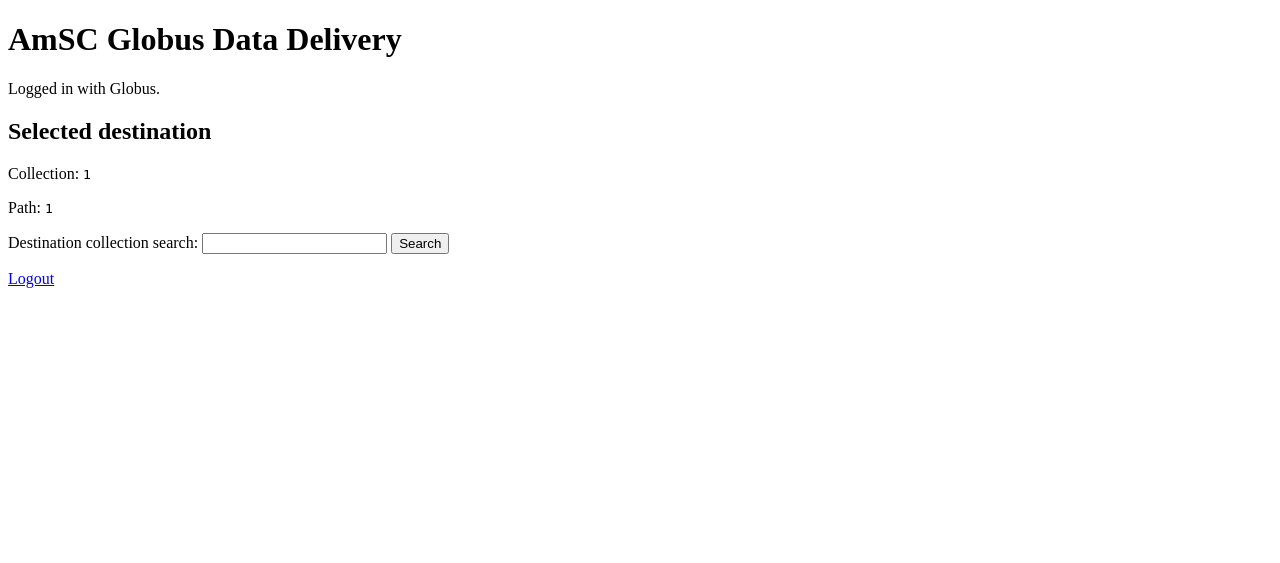
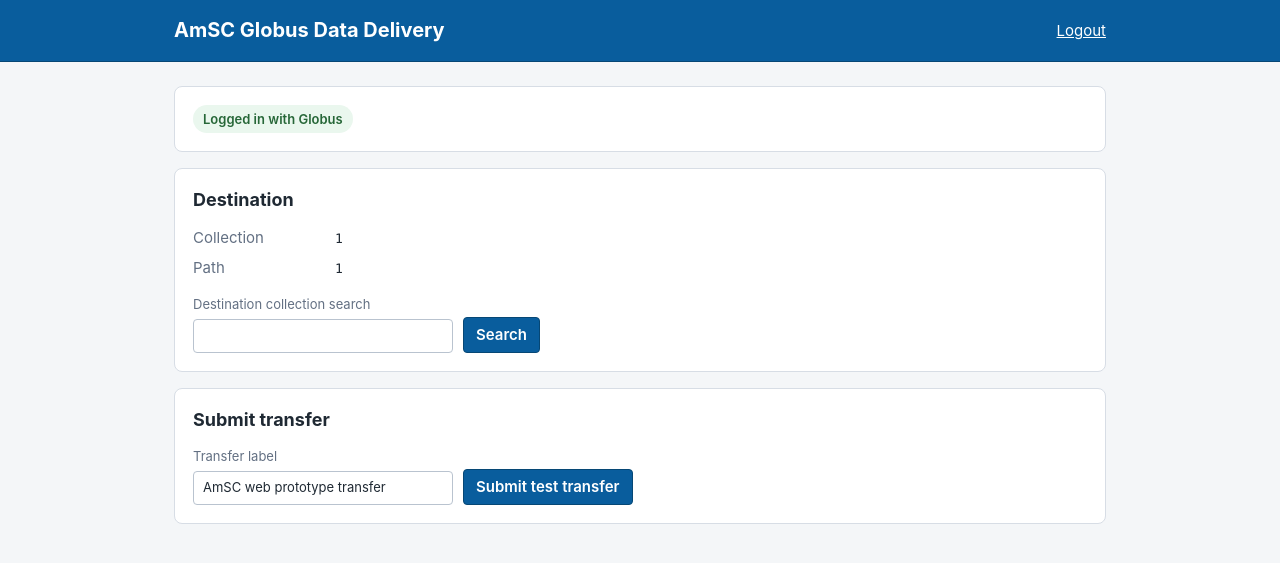
Before and after one commit to RaiqaRasool/amsc-d2.2, a Flask app: page / in a window 1280 px wide. Shown: the top 563 px of the page. Run offline with Flask 3, Linux system fonts and the light colour scheme; the visitor is signed in with stand-in values (Sample User, id 1).

Commit message:
feat(transfer): submit labeled transfer

```diff
--- a/app.py
+++ b/app.py
@@ -5,7 +5,7 @@ import secrets
 import globus_sdk
 from dotenv import load_dotenv
 from flask import Flask, redirect, render_template, request, session, url_for
-from globus_sdk.scopes import TransferScopes
+from globus_sdk.scopes import GCSCollectionScopes, TransferScopes
 
 load_dotenv()
 
@@ -46,6 +46,11 @@ def child_path(parent_path, name):
     return posixpath.join(parent_path.rstrip("/") or "/", name)
 
 
+def destination_file_path(destination_folder, source_path):
+    filename = posixpath.basename(source_path.rstrip("/"))
+    return posixpath.join(destination_folder.rstrip("/") or "/", filename)
+
+
 @app.get("/")
 def index():
     return render_template(
@@ -53,6 +58,8 @@ def index():
         logged_in=session.get("logged_in"),
         destination_collection_id=session.get("destination_collection_id"),
         destination_path=session.get("destination_path"),
+        last_transfer_task_id=session.get("last_transfer_task_id"),
+        last_transfer_label=session.get("last_transfer_label"),
     )
 
 
@@ -62,9 +69,10 @@ def login():
     PENDING_OAUTH_STATES.add(state)
 
     client = auth_client()
+    source_data_access = GCSCollectionScopes(required_env("SOURCE_COLLECTION_ID")).data_access
     client.oauth2_start_flow(
         redirect_uri=required_env("GLOBUS_REDIRECT_URI"),
-        requested_scopes=TransferScopes.all,
+        requested_scopes=TransferScopes.all.with_dependencies([source_data_access]),
         state=state,
     )
     return redirect(client.oauth2_get_authorize_url())
@@ -86,9 +94,10 @@ def callback():
         return "Missing OAuth code.", 400
 
     client = auth_client()
+    source_data_access = GCSCollectionScopes(required_env("SOURCE_COLLECTION_ID")).data_access
     client.oauth2_start_flow(
         redirect_uri=required_env("GLOBUS_REDIRECT_URI"),
-        requested_scopes=TransferScopes.all,
+        requested_scopes=TransferScopes.all.with_dependencies([source_data_access]),
         state=returned_state,
     )
     token_response = client.oauth2_exchange_code_for_tokens(code)
@@ -155,6 +164,38 @@ def select_destination():
     return redirect(url_for("index"))
 
 
+@app.post("/transfer/submit")
+def submit_transfer():
+    client = transfer_client()
+    if client is None:
+        return redirect(url_for("login"))
+
+    source_collection_id = required_env("SOURCE_COLLECTION_ID")
+    source_path = required_env("SOURCE_PATH")
+    destination_collection_id = session.get("destination_collection_id")
+    destination_folder = session.get("destination_path")
+    if not destination_collection_id or not destination_folder:
+        return "Choose a destination folder before submitting a transfer.", 400
+
+    transfer_label = request.form.get("transfer_label", "").strip()
+    if not transfer_label:
+        transfer_label = "AmSC web prototype transfer"
+
+    destination_path = destination_file_path(destination_folder, source_path)
+    task_data = globus_sdk.TransferData(
+        source_endpoint=source_collection_id,
+        destination_endpoint=destination_collection_id,
+        label=transfer_label,
+    )
+    task_data.add_item(source_path, destination_path)
+
+    result = client.submit_transfer(task_data)
+    session["last_transfer_task_id"] = result["task_id"]
+    session["last_transfer_label"] = transfer_label
+
+    return redirect(url_for("index"))
+
+
 @app.get("/logout")
 def logout():
     session.clear()
--- /dev/null
+++ b/static/styles.css
@@ -0,0 +1,235 @@
+:root {
+  color-scheme: light;
+  --bg: #f4f6f8;
+  --panel: #ffffff;
+  --border: #d7dde5;
+  --text: #1f2933;
+  --muted: #637083;
+  --brand: #095d9d;
+  --brand-dark: #064775;
+  --success-bg: #eaf7ee;
+  --success-text: #276738;
+}
+
+* {
+  box-sizing: border-box;
+}
+
+body {
+  margin: 0;
+  background: var(--bg);
+  color: var(--text);
+  font-family: -apple-system, BlinkMacSystemFont, "Segoe UI", sans-serif;
+  font-size: 15px;
+  line-height: 1.45;
+}
+
+a {
+  color: var(--brand);
+}
+
+.topbar {
+  background: var(--brand);
+  color: #ffffff;
+  border-bottom: 1px solid var(--brand-dark);
+}
+
+.topbar-inner {
+  max-width: 980px;
+  margin: 0 auto;
+  padding: 16px 24px;
+  display: flex;
+  align-items: center;
+  justify-content: space-between;
+  gap: 16px;
+}
+
+.brand {
+  margin: 0;
+  font-size: 20px;
+  font-weight: 650;
+}
+
+.topbar a {
+  color: #ffffff;
+}
+
+.container {
+  max-width: 980px;
+  margin: 0 auto;
+  padding: 24px;
+}
+
+.stack {
+  display: grid;
+  gap: 16px;
+}
+
+.panel {
+  background: var(--panel);
+  border: 1px solid var(--border);
+  border-radius: 8px;
+  padding: 18px;
+}
+
+.panel h2,
+.panel h1 {
+  margin: 0 0 14px;
+  font-size: 18px;
+}
+
+.status {
+  display: inline-flex;
+  align-items: center;
+  min-height: 28px;
+  padding: 4px 10px;
+  border-radius: 999px;
+  background: var(--success-bg);
+  color: var(--success-text);
+  font-size: 13px;
+  font-weight: 600;
+}
+
+.meta {
+  display: grid;
+  gap: 8px;
+  margin: 0 0 16px;
+}
+
+.meta-row {
+  display: grid;
+  grid-template-columns: 130px minmax(0, 1fr);
+  gap: 12px;
+}
+
+.meta-row dt {
+  color: var(--muted);
+}
+
+.meta-row dd {
+  margin: 0;
+  min-width: 0;
+}
+
+code {
+  overflow-wrap: anywhere;
+  font-family: "SFMono-Regular", Consolas, monospace;
+  font-size: 13px;
+}
+
+form {
+  margin: 0;
+}
+
+.form-row {
+  display: flex;
+  align-items: end;
+  gap: 10px;
+  flex-wrap: wrap;
+}
+
+label {
+  display: grid;
+  gap: 5px;
+  color: var(--muted);
+  font-size: 13px;
+}
+
+input {
+  min-height: 34px;
+  min-width: 260px;
+  border: 1px solid #b9c3cf;
+  border-radius: 4px;
+  padding: 6px 9px;
+  color: var(--text);
+  font: inherit;
+}
+
+button,
+.button {
+  min-height: 34px;
+  border: 1px solid var(--brand-dark);
+  border-radius: 4px;
+  background: var(--brand);
+  color: #ffffff;
+  padding: 6px 12px;
+  font: inherit;
+  font-weight: 600;
+  text-decoration: none;
+  cursor: pointer;
+}
+
+button:hover,
+.button:hover {
+  background: var(--brand-dark);
+}
+
+.button-secondary {
+  border-color: var(--border);
+  background: #ffffff;
+  color: var(--brand);
+}
+
+.button-secondary:hover {
+  background: #eef5fb;
+}
+
+.actions {
+  display: flex;
+  gap: 10px;
+  flex-wrap: wrap;
+}
+
+.result-list {
+  list-style: none;
+  padding: 0;
+  margin: 0;
+  display: grid;
+  gap: 10px;
+}
+
+.result-item {
+  border: 1px solid var(--border);
+  border-radius: 6px;
+  padding: 12px;
+  background: #ffffff;
+}
+
+.result-title {
+  display: block;
+  margin-bottom: 4px;
+}
+
+.file-row {
+  display: flex;
+  align-items: center;
+  justify-content: space-between;
+  gap: 12px;
+}
+
+.file-type {
+  color: var(--muted);
+  font-size: 13px;
+}
+
+@media (max-width: 640px) {
+  .topbar-inner,
+  .container {
+    padding-left: 16px;
+    padding-right: 16px;
+  }
+
+  .meta-row {
+    grid-template-columns: 1fr;
+    gap: 2px;
+  }
+
+  input {
+    min-width: 100%;
+    width: 100%;
+  }
+
+  .form-row {
+    align-items: stretch;
+  }
+}
--- a/templates/index.html
+++ b/templates/index.html
@@ -3,29 +3,87 @@
   <head>
     <meta charset="utf-8">
     <title>AmSC Globus Data Delivery</title>
+    <link rel="stylesheet" href="{{ url_for('static', filename='styles.css') }}">
   </head>
   <body>
-    <h1>AmSC Globus Data Delivery</h1>
+    <header class="topbar">
+      <div class="topbar-inner">
+        <h1 class="brand">AmSC Globus Data Delivery</h1>
+        {% if logged_in %}
+          <a href="{{ url_for('logout') }}">Logout</a>
+        {% endif %}
+      </div>
+    </header>
 
+    <main class="container">
+      <div class="stack">
         {% if logged_in %}
-      <p>Logged in with Globus.</p>
+          <section class="panel">
+            <span class="status">Logged in with Globus</span>
+          </section>
+
+          <section class="panel">
+            <h2>Destination</h2>
             {% if destination_collection_id and destination_path %}
-        <h2>Selected destination</h2>
-        <p>Collection: <code>{{ destination_collection_id }}</code></p>
-        <p>Path: <code>{{ destination_path }}</code></p>
+              <dl class="meta">
+                <div class="meta-row">
+                  <dt>Collection</dt>
+                  <dd><code>{{ destination_collection_id }}</code></dd>
+                </div>
+                <div class="meta-row">
+                  <dt>Path</dt>
+                  <dd><code>{{ destination_path }}</code></dd>
+                </div>
+              </dl>
             {% endif %}
 
-      <form action="{{ url_for('search_collections') }}" method="get">
+            <form action="{{ url_for('search_collections') }}" method="get" class="form-row">
               <label>
-          Destination collection search:
+                Destination collection search
                 <input name="q" required>
               </label>
               <button type="submit">Search</button>
             </form>
-      <p><a href="{{ url_for('logout') }}">Logout</a></p>
+          </section>
+
+          {% if destination_collection_id and destination_path %}
+            <section class="panel">
+              <h2>Submit transfer</h2>
+              <form action="{{ url_for('submit_transfer') }}" method="post" class="form-row">
+                <label>
+                  Transfer label
+                  <input name="transfer_label" value="AmSC web prototype transfer">
+                </label>
+                <button type="submit">Submit test transfer</button>
+              </form>
+            </section>
+          {% endif %}
+
+          {% if last_transfer_task_id %}
+            <section class="panel">
+              <h2>Latest transfer</h2>
+              <dl class="meta">
+                {% if last_transfer_label %}
+                  <div class="meta-row">
+                    <dt>Label</dt>
+                    <dd><code>{{ last_transfer_label }}</code></dd>
+                  </div>
+                {% endif %}
+                <div class="meta-row">
+                  <dt>Task ID</dt>
+                  <dd><code>{{ last_transfer_task_id }}</code></dd>
+                </div>
+              </dl>
+            </section>
+          {% endif %}
         {% else %}
+          <section class="panel">
+            <h2>Sign in</h2>
             <p>Not logged in.</p>
-      <p><a href="{{ url_for('login') }}">Login with Globus</a></p>
+            <p><a class="button" href="{{ url_for('login') }}">Login with Globus</a></p>
+          </section>
         {% endif %}
+      </div>
+    </main>
   </body>
 </html>
```
Also changed, not shown: AGENTS.md (+1 -0 lines), templates/collection_browse.html (+36 -12 lines), templates/collection_search.html (+28 -16 lines), README.md, 1 other file. Lines whose indentation alone changed are shown as unchanged.
